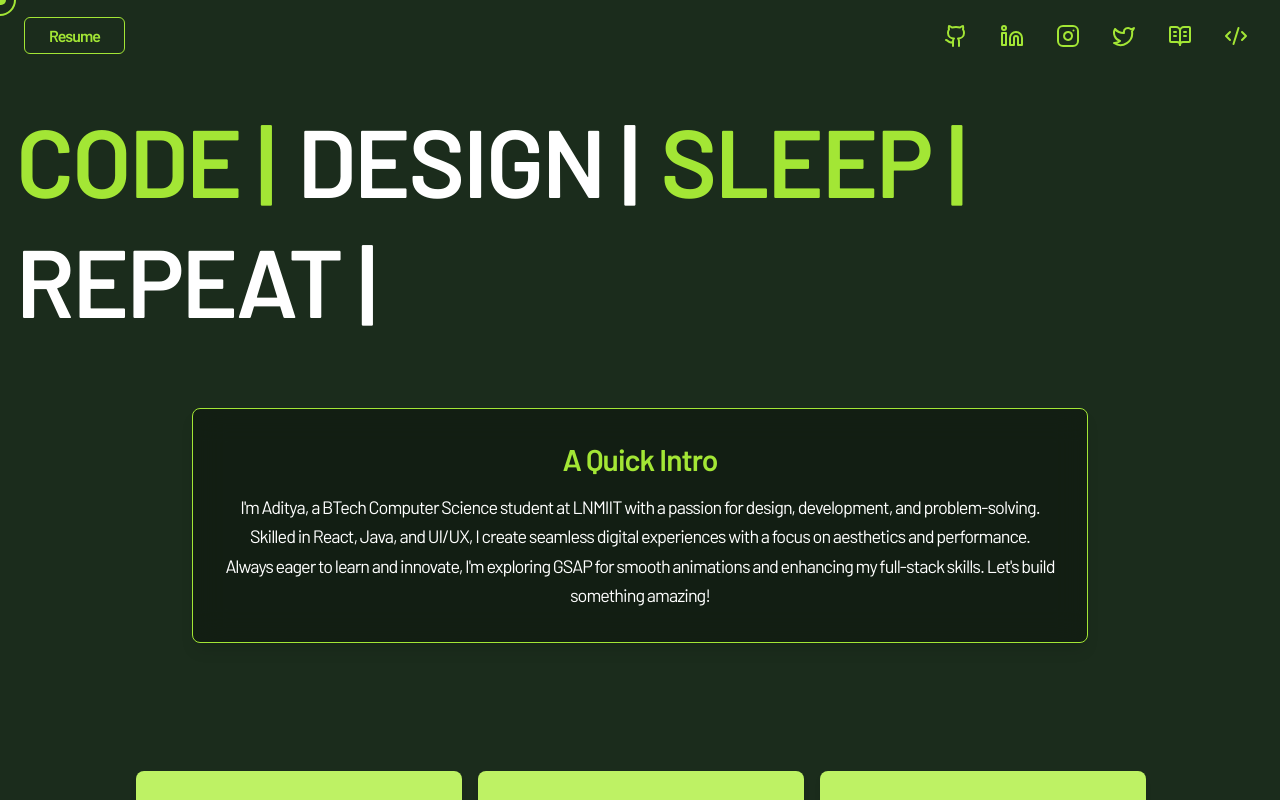
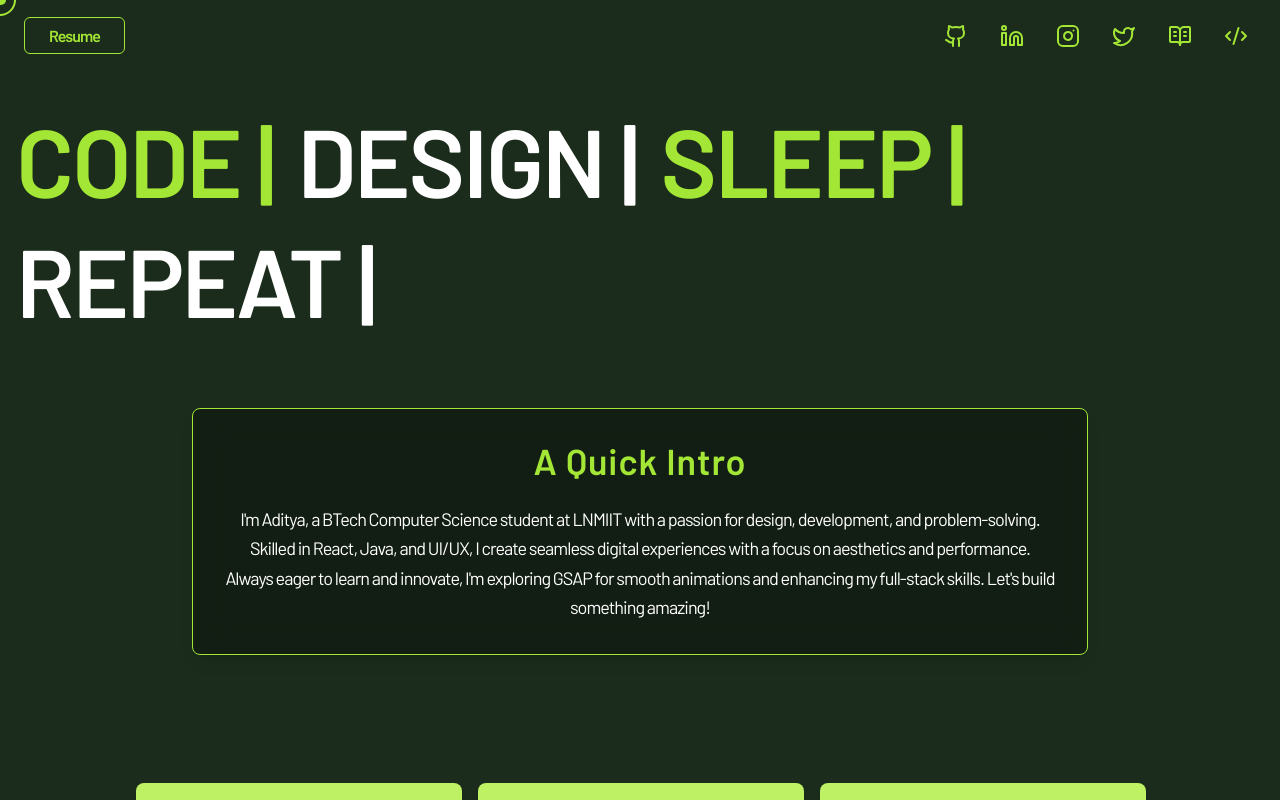
Before and after one commit to karanwal123/me_my, a React (Vite) app: page / in a window 1280 px wide. Shown: the top 800 px of the page. Built offline with nearby package versions, Linux system fonts and the light colour scheme.

Commit message:
minor changes

```diff
--- a/src/components/HomePage.jsx
+++ b/src/components/HomePage.jsx
@@ -41,9 +41,10 @@ const HomePage = () => {
 
       {/* === Intro Section === */}
       <div className="border border-lime-400 rounded-lg p-8 bg-black bg-opacity-30 backdrop-blur-lg w-full max-w-4xl text-center shadow-lg">
-        <h2 className="text-lime-400 text-3xl font-semibold mb-4">
+        <h2 className="text-lime-400 text-4xl font-bold mb-6 tracking-wide transition-all duration-300 hover:drop-shadow-[0_0_10px_#a3e635]">
           A Quick Intro
         </h2>
+
         <p className="text-white text-lg leading-relaxed transition-all duration-500 hover:text-lime-300 hover:tracking-wide">
           I'm Aditya, a BTech Computer Science student at LNMIIT with a passion
           for design, development, and problem-solving. Skilled in React, Java,
```
